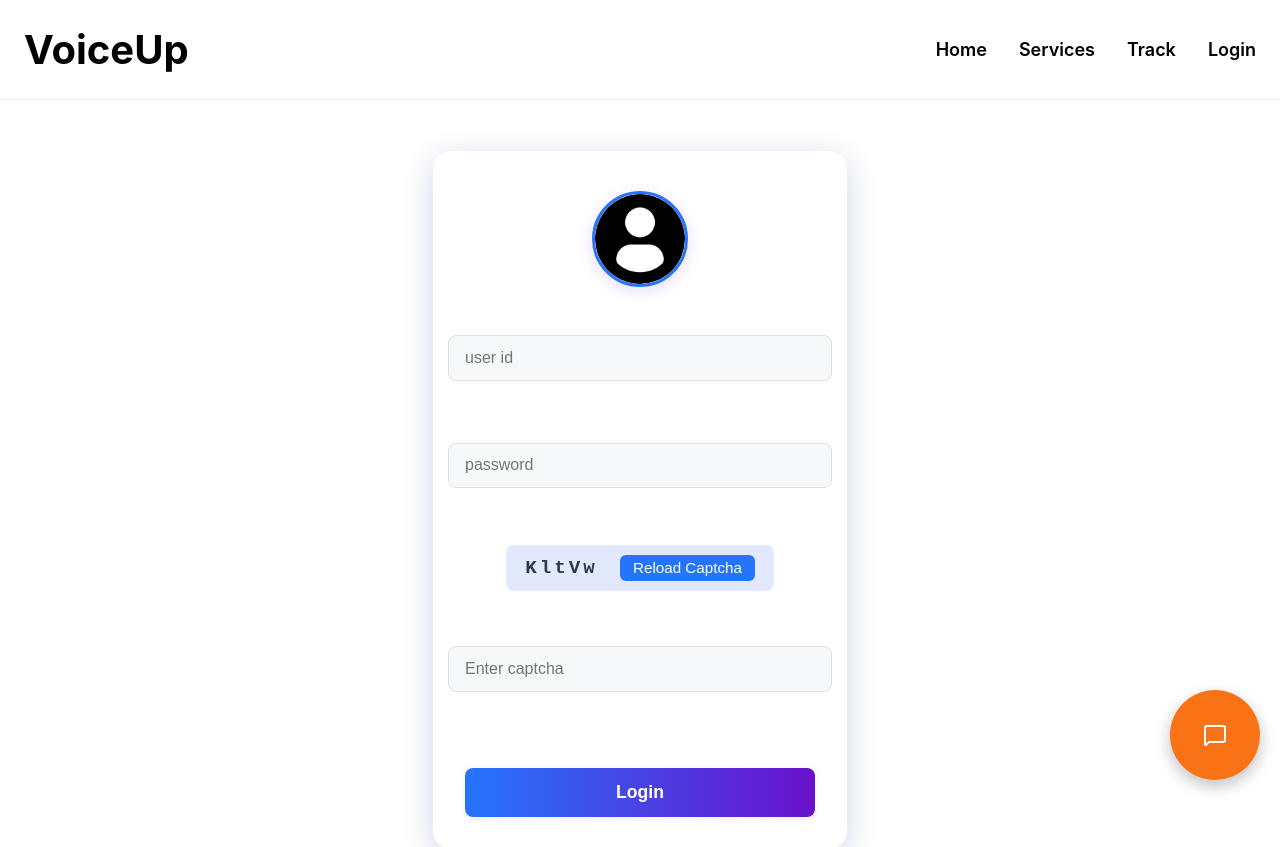
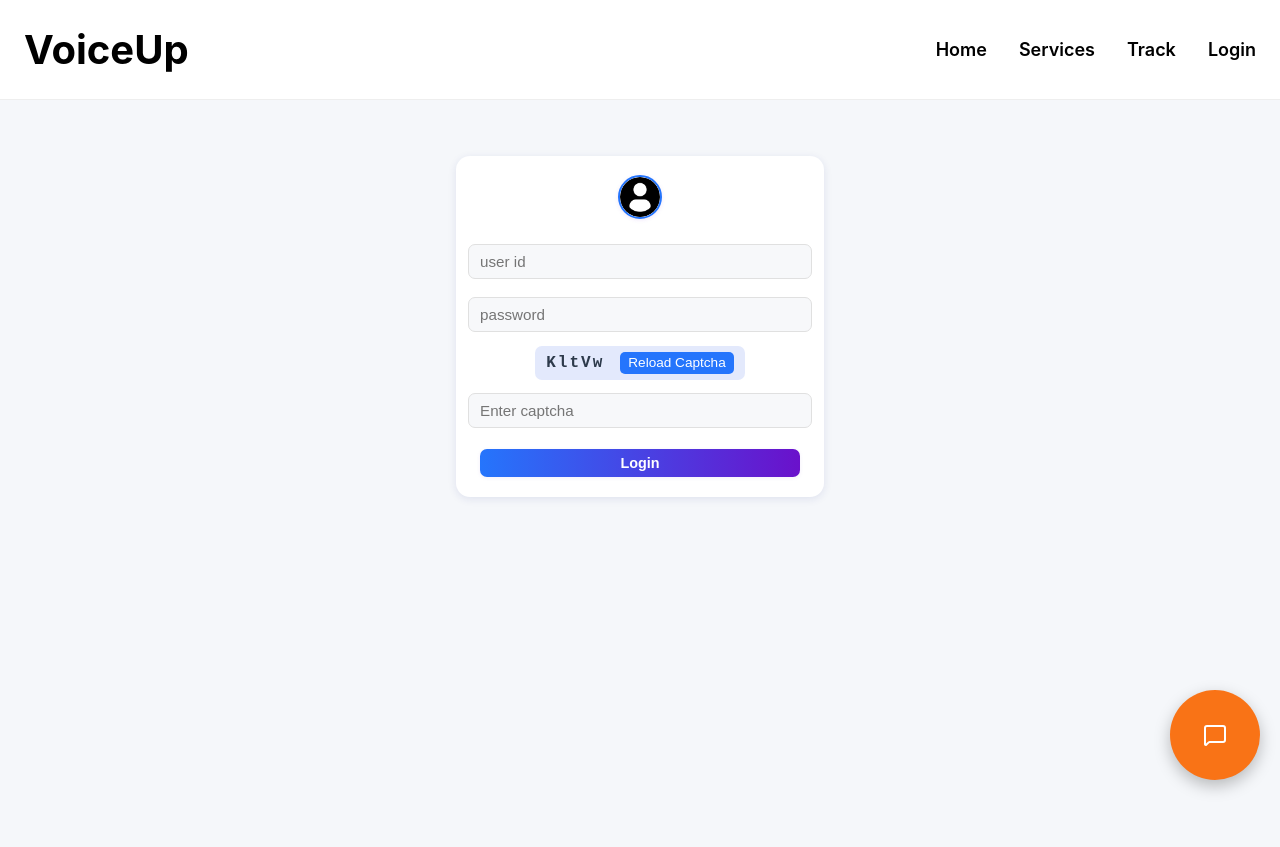
Before and after one commit to SubhashRelangi/RiseVoice, a React (Create React App) app in the folder frontend/: page /login in a window 1280 px wide. Shown: the top 847 px of the page. Built offline with nearby package versions, Linux system fonts and the light colour scheme.

Commit message:
login page editing done

```diff
--- a/frontend/src/pages/LoginPage.css
+++ b/frontend/src/pages/LoginPage.css
@@ -1,37 +1,53 @@
+/* Reduce min-height and add padding to avoid scroll */
+/* Center the login box perfectly and prevent scrollbars */
+/* Move login box slightly up from center */
 .login-container {
     min-height: 100vh;
+    height: 100vh;
+    width: 100vw;
     display: flex;
     justify-content: center;
-    align-items: center;
+    align-items: flex-start;
+    background: #f5f7fa;
+    overflow: hidden;
+    padding: 0;
+    position: relative;
+}
 
+form {
+    /* ...existing code... */
+    margin-top: 7vh;
 }
 form {
     background: #fff;
-    padding: 2.5rem 2rem 2rem 2rem;
-    border-radius: 18px;
-    box-shadow: 0 8px 32px 0 rgba(31, 38, 135, 0.2);
+    padding: 1.2rem 1.5rem 1.2rem 1.5rem;
+    border-radius: 14px;
+    box-shadow: 0 2px 8px 0 rgba(31, 38, 135, 0.10);
     display: flex;
     flex-direction: column;
     align-items: center;
-    width: 350px;
-    gap: 1rem;
+    width: 320px;
+    gap: 0.7rem;
+    max-height: 90vh;
+    overflow: visible;
 }
+/* Reduce profile image size */
 .profileuser {
-    width: 90px;
-    height: 90px;
-    margin-bottom: 1.5rem;
+    width: 40px;
+    height: 40px;
+    margin-bottom: 0.4rem;
     border-radius: 50%;
     object-fit: cover;
-    box-shadow: 0 4px 16px rgba(106, 17, 203, 0.15);
-    border: 3px solid #2575fc;
+    box-shadow: 0 1px 4px rgba(106, 17, 203, 0.10);
+    border: 2px solid #2575fc;
 }
 .userid {
     width: 100%;
-    padding: 0.8rem 1rem;
-    margin: 0.3rem 0;
-    border: 1.5px solid #e0e0e0;
-    border-radius: 8px;
-    font-size: 1rem;
+    padding: 0.5rem 0.7rem;
+    margin: 0.2rem 0;
+    border: 1.2px solid #e0e0e0;
+    border-radius: 7px;
+    font-size: 0.95rem;
     background: #f7f8fa;
     transition: border 0.2s;
 }
@@ -43,27 +59,27 @@ form {
 .captcha-box {
     display: flex;
     align-items: center;
-    gap: 0.7rem;
+    gap: 0.5rem;
     background: #e3e9fc;
-    padding: 0.6rem 1.2rem;
-    border-radius: 8px;
+    padding: 0.4rem 0.7rem;
+    border-radius: 7px;
     font-family: 'Fira Mono', monospace;
-    font-size: 1.2rem;
-    letter-spacing: 3px;
+    font-size: 1rem;
+    letter-spacing: 2px;
     user-select: none;
     color: #2d3a4b;
     font-weight: 600;
-    margin-bottom: 0.2rem;
+    margin-bottom: 0.1rem;
 }
 .captcha-box button {
     background: #2575fc;
     color: #fff;
     border: none;
-    border-radius: 6px;
-    padding: 0.3rem 0.8rem;
-    font-size: 0.95rem;
+    border-radius: 5px;
+    padding: 0.2rem 0.5rem;
+    font-size: 0.85rem;
     cursor: pointer;
-    margin-left: 0.7rem;
+    margin-left: 0.5rem;
     transition: background 0.2s;
 }
 .captcha-box button:hover {
@@ -71,12 +87,12 @@ form {
 }
 .captcha-input {
     width: 100%;
-    padding: 0.8rem 1rem;
-    border: 1.5px solid #e0e0e0;
-    border-radius: 8px;
-    font-size: 1rem;
+    padding: 0.5rem 0.7rem;
+    border: 1.2px solid #e0e0e0;
+    border-radius: 7px;
+    font-size: 0.95rem;
     background: #f7f8fa;
-    margin-bottom: 0.5rem;
+    margin-bottom: 0.3rem;
     transition: border 0.2s;
 }
 .captcha-input:focus {
@@ -86,16 +102,16 @@ form {
 }
 .login-btn {
     width: 100%;
-    padding: 0.9rem;
+    padding: 0.4rem;
     background: linear-gradient(90deg, #2575fc 0%, #6a11cb 100%);
     color: #fff;
     border: none;
-    border-radius: 8px;
-    font-size: 1.1rem;
+    border-radius: 7px;
+    font-size: 0.9rem;
     font-weight: 600;
     cursor: pointer;
-    margin-top: 1rem;
-    box-shadow: 0 2px 8px rgba(106, 17, 203, 0.08);
+    margin-top: 0.3rem;
+    box-shadow: 0 1px 4px rgba(106, 17, 203, 0.07);
     transition: background 0.2s, transform 0.1s;
 }
 .login-btn:hover {
@@ -103,12 +119,14 @@ form {
     transform: translateY(-2px) scale(1.03);
 }
 /* Responsive */
-@media (max-width: 500px) {
+@media (max-width: 400px) {
     form {
-        width: 95vw;
-        padding: 1.2rem;
+        width: 98vw;
+        padding: 0.5rem;
+        max-height: 98vh;
+        gap: 0.3rem;
     }
     .login-container {
-        padding: 1rem 0;
+        padding: 0;
     }
 }
--- a/frontend/src/pages/LoginPage.jsx
+++ b/frontend/src/pages/LoginPage.jsx
@@ -40,16 +40,12 @@ const LoginPage = () => {
         </div>
 
         <input type="text" className='userid' placeholder='user id' />
-        <br />
         <input type="password" className='userid' placeholder='password' />
-        <br />
-
         {/* Captcha display */}
         <div className="captcha-box" >
           {captcha}
            <button type="button" onClick={generateCaptcha}>Reload Captcha</button>
         </div>
-        <br />
         <input
           type="text"
           className='captcha-input'
@@ -58,8 +54,6 @@ const LoginPage = () => {
           onChange={(e) => setUserCaptcha(e.target.value)}
           required
         />
-        <br />
-
         <button type="submit" className='login-btn'>Login</button>
       </form>
     </div>
```
